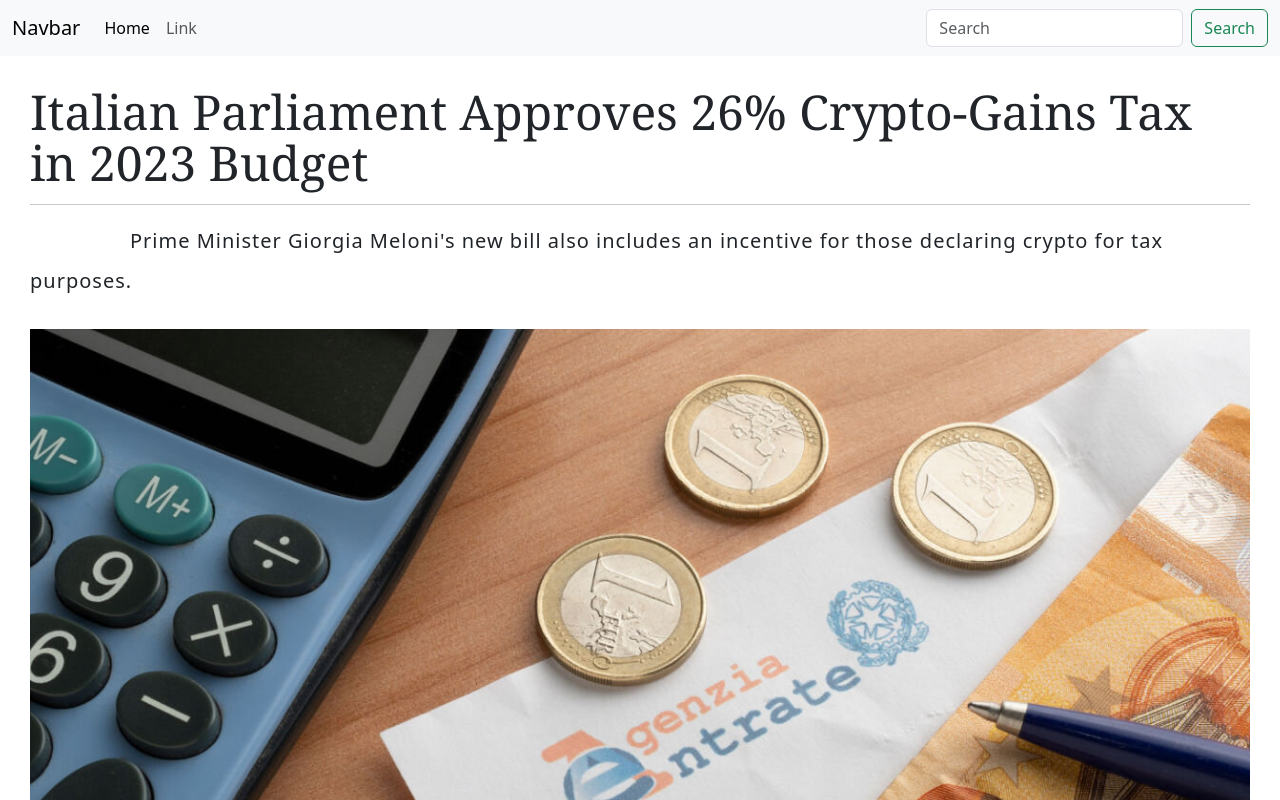
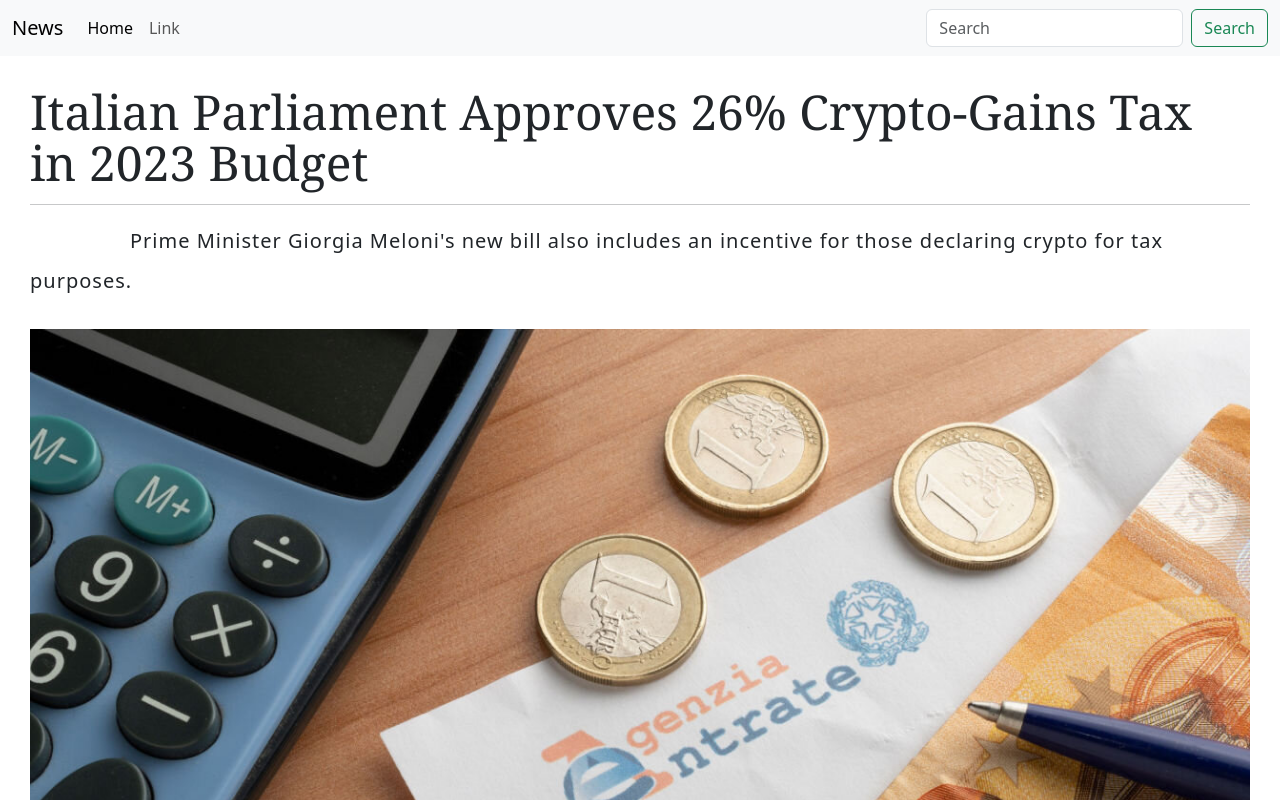
Before and after one commit to shardajadhav03/world_news, a plain HTML site: page newsTwo.html in a window 1280 px wide. Shown: the top 800 px of the page. Drawn offline with nearby package versions, Linux system fonts and the light colour scheme.

Commit message:
Update newsTwo.html

```diff
--- a/newsTwo.html
+++ b/newsTwo.html
@@ -15,7 +15,7 @@
     <!-- ==== navbar ==== -->
     <nav class="navbar navbar-expand-lg bg-body-tertiary">
         <div class="container-fluid">
-            <a class="navbar-brand" href="#">Navbar</a>
+            <a class="navbar-brand" href="#">News</a>
             <button class="navbar-toggler" type="button" data-bs-toggle="collapse" data-bs-target="#navbarTogglerDemo02"
                 aria-controls="navbarTogglerDemo02" aria-expanded="false" aria-label="Toggle navigation">
                 <span class="navbar-toggler-icon"></span>
```
